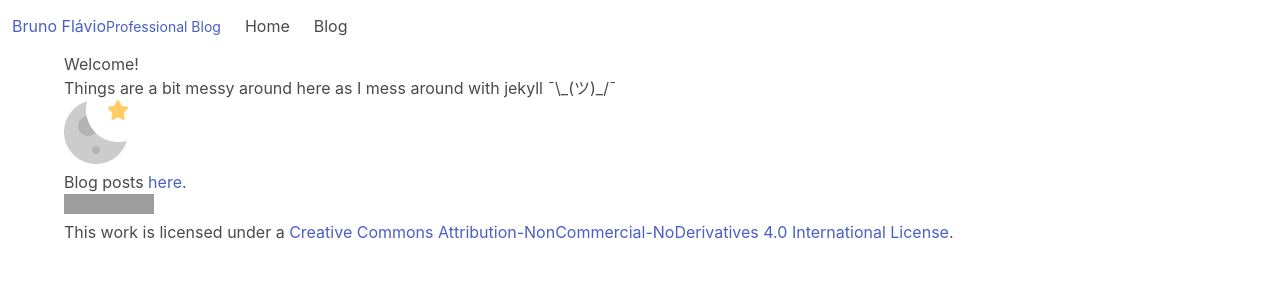
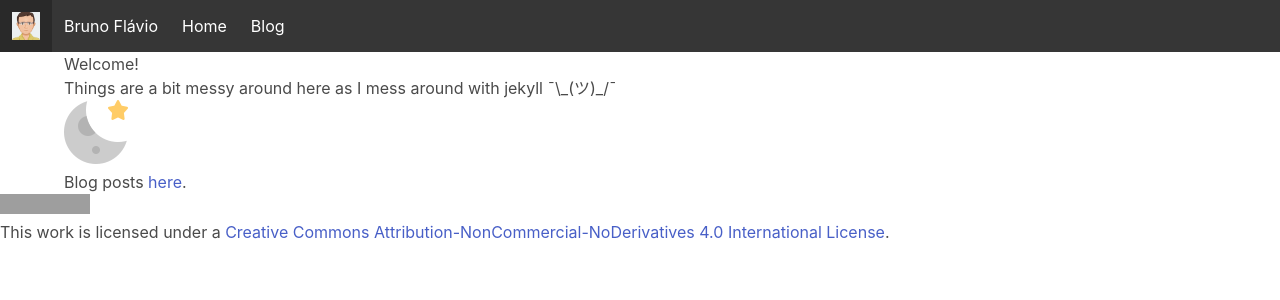
Before and after one commit to brunoflavio-com/brunoflavio-com.github.io, a Jekyll site: the page built from index.md, in a window 1280 px wide. Shown: the top 300 px of the page. Built offline with Jekyll 4.4.1, drawn with Linux system fonts in a browser that asks for light colours; nearby versions of some CDN libraries; grey boxes are pictures that could not be loaded.

Commit message:
styles the navbar

```diff
--- a/_includes/footer.html
+++ b/_includes/footer.html
@@ -1,4 +1,4 @@
-<footer class="container">
+<footer class="footer`">
     </hr>
     <a rel="license" href="http://creativecommons.org/licenses/by-nc-nd/4.0/"><img alt="Creative Commons License" style="border-width:0"
             src="https://i.creativecommons.org/l/by-nc-nd/4.0/88x31.png" /></a><br />This work is licensed under a <a
@@ -7,11 +7,14 @@
 </footer>
 
 <!-- JS -->
-<script defer src="https://use.fontawesome.com/releases/v5.0.8/js/all.js" integrity="sha384-SlE991lGASHoBfWbelyBPLsUlwY1GwNDJo3jSJO04KZ33K2bwfV9YBauFfnzvynJ"
-    crossorigin="anonymous"></script>
-<script src="https://code.jquery.com/jquery-3.2.1.slim.min.js" integrity="sha384-KJ3o2DKtIkvYIK3UENzmM7KCkRr/rE9/Qpg6aAZGJwFDMVNA/GpGFF93hXpG5KkN"
-    crossorigin="anonymous"></script>
-<script src="https://cdnjs.cloudflare.com/ajax/libs/popper.js/1.12.9/umd/popper.min.js" integrity="sha384-ApNbgh9B+Y1QKtv3Rn7W3mgPxhU9K/ScQsAP7hUibX39j7fakFPskvXusvfa0b4Q"
-    crossorigin="anonymous"></script>
-<script src="https://maxcdn.bootstrapcdn.com/bootstrap/4.0.0/js/bootstrap.min.js" integrity="sha384-JZR6Spejh4U02d8jOt6vLEHfe/JQGiRRSQQxSfFWpi1MquVdAyjUar5+76PVCmYl"
-    crossorigin="anonymous"></script>
+<!-- Global site tag (gtag.js) - Google Analytics -->
+<script async src="https://www.googletagmanager.com/gtag/js?id=UA-66020503-1"></script>
+<script>
+    window.dataLayer = window.dataLayer || [];
+    function gtag(){dataLayer.push(arguments);}
+    gtag('js', new Date());
+
+    gtag('config', 'UA-66020503-1');
+</script>
+
+<script src="/assets/js/main.js"></script>
--- a/_includes/navbar.html
+++ b/_includes/navbar.html
@@ -1,7 +1,12 @@
-<nav class="navbar" role="navigation" aria-label="main navigation">
+<nav class="navbar is-dark" role="navigation" aria-label="main navigation">
     <div class="navbar-brand">
-        <a class="navbar-item" href="/">{{ site.title }}<small>{{ site.description }}</small></a>
-        <a role="button" class="navbar-burger" data-target="#navbarDefault" aria-expanded="false" aria-label="menu">
+        <a class="navbar-item" href="/">
+            <img src="/assets/img/avatar.png">
+        </a>
+        <a class="navbar-item" href="/">
+            <span>{{ site.title }}</span>
+        </a>
+        <a role="button" class="navbar-burger" data-target="navbarDefault" aria-expanded="false" aria-label="menu">
             <span aria-hidden="true"></span>
             <span aria-hidden="true"></span>
             <span aria-hidden="true"></span>
@@ -9,7 +14,7 @@
     </div>
     <div class="navbar-menu" id="navbarDefault">
         <div class="navbar-start">
-                <a class="navbar-item" href="/">Home <span class="sr-only">(current)</span></a>
+                <a class="navbar-item" href="/">Home</a>
                 <a class="navbar-item" href="/blog">Blog</a>
         </div>
         <div class="navbar-end">
--- a/assets/css/main.scss
+++ b/assets/css/main.scss
@@ -1,4 +1,9 @@
 ---
 ---
 
+@charset "utf-8";
+
+// Import a Google Font
+@import url('https://fonts.googleapis.com/css?family=Nunito:400,700');
+
 @import 'bulma/bulma';
--- /dev/null
+++ b/assets/js/main.js
@@ -0,0 +1,21 @@
+document.addEventListener('DOMContentLoaded', () => {
+
+    // Get all "navbar-burger" elements
+    const $navbarBurgers = Array.prototype.slice.call(document.querySelectorAll('.navbar-burger'), 0);
+
+    // Add a click event on each of them
+    $navbarBurgers.forEach( el => {
+        el.addEventListener('click', () => {
+
+            // Get the target from the "data-target" attribute
+            const target = el.dataset.target;
+            const $target = document.getElementById(target);
+
+            // Toggle the "is-active" class on both the "navbar-burger" and the "navbar-menu"
+            el.classList.toggle('is-active');
+            $target.classList.toggle('is-active');
+
+        });
+    });
+
+});
```
Also changed, not shown: _includes/head.html (+0 -8 lines), Gemfile.lock, assets/img/avatar.png (added).
